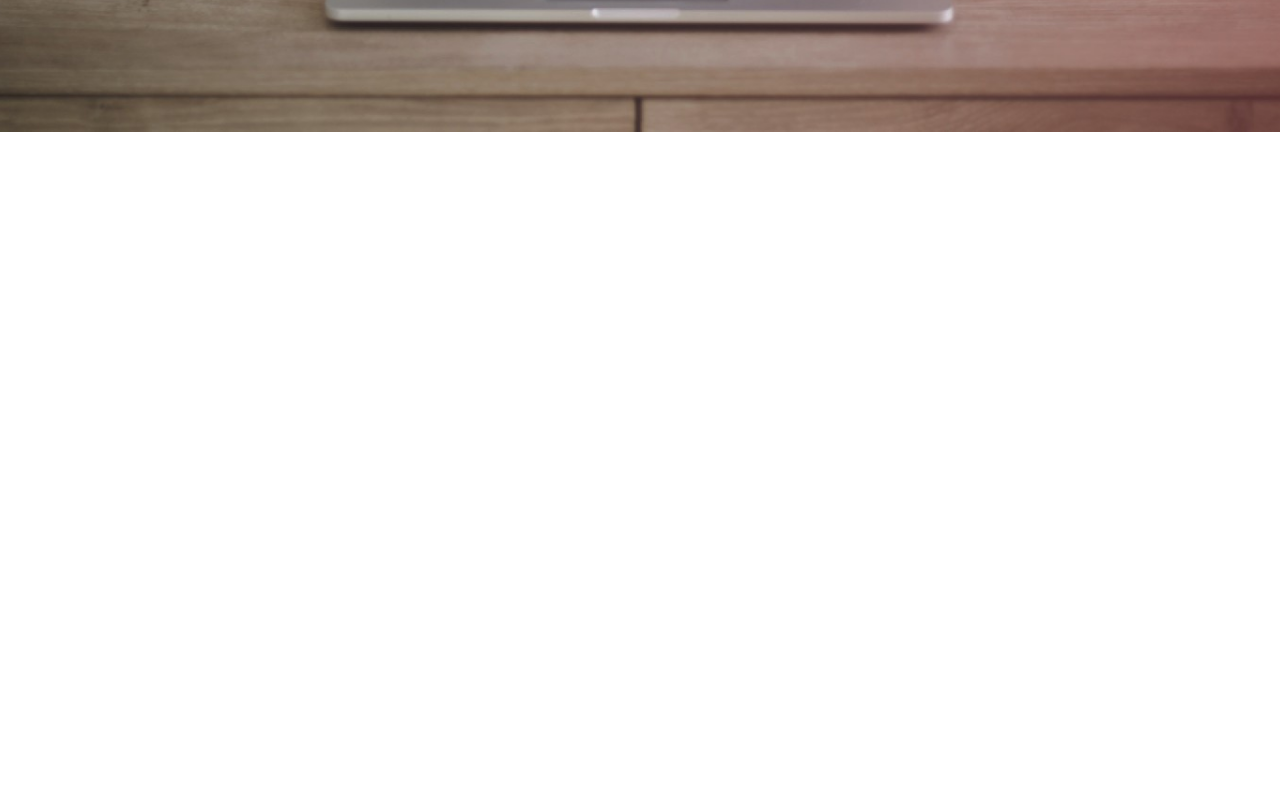
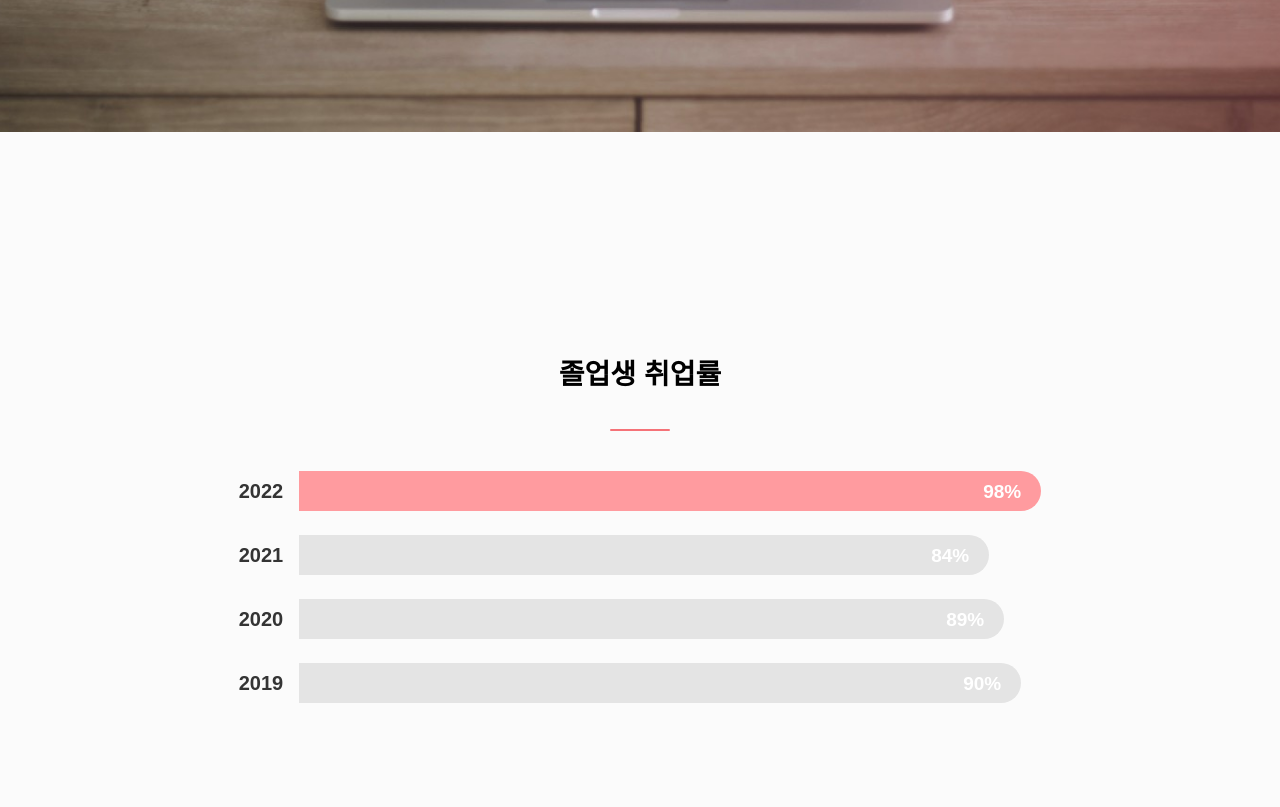
Before and after one commit to EntryDSM/entryFront2023, a React (Create React App) app: page / in a window 1280 px wide. Shown: the part 673-1480 px from the top of the page. Before the commit the page ends 805 px from the top, so only its background shows below. Built offline with nearby package versions, Linux system fonts and the light colour scheme; a web font is replaced by a local one.

Commit message:
Style : 파일 이름 변경 Feat : main page추가 .

```diff
--- a/src/components/main/Second.js
+++ b/src/components/main/Second.js
@@ -40,7 +40,7 @@ function Second() {
     </_.Container>
   );
 }
-function Stick() {
+export function Stick() {
   return (
     <svg
       width="60"
--- a/src/pages/main.js
+++ b/src/pages/main.js
@@ -1,7 +1,16 @@
 import First from "../components/main/First";
+import Second from "../components/main/Second";
+import Third from "../components/main/Third";
+import * as _ from "../styles/main.style";
 
 function Main() {
-  return <First />;
+  return (
+    <_.Container>
+      <First />
+      <Second />
+      <Third />
+    </_.Container>
+  );
 }
 
 export default Main;
--- /dev/null
+++ b/src/styles/main.style.js
@@ -0,0 +1,5 @@
+import styled from "styled-components";
+
+export const Container = styled.div`
+    scroll-snap-type: y mandatory;
+`
--- a/src/styles/main/Second.style.js
+++ b/src/styles/main/Second.style.js
@@ -8,11 +8,12 @@ export const Container = styled.div`
   height: 100vh;
   width: 100vw;
   scroll-snap-align: center;
+  background-color: ${(props) => (props.bgColor ? props.bgColor : "#fbfbfb")};
 `;
 export const Title = styled.div`
   font-style: normal;
   font-weight: 800;
-  font-size: 25px;
+  font-size: ${(props) => (props.size ? props.size : "28px")};
   line-height: 28px;
 `;
 /**
```
Also changed, not shown: src/styles/main/Second.js (deleted).
